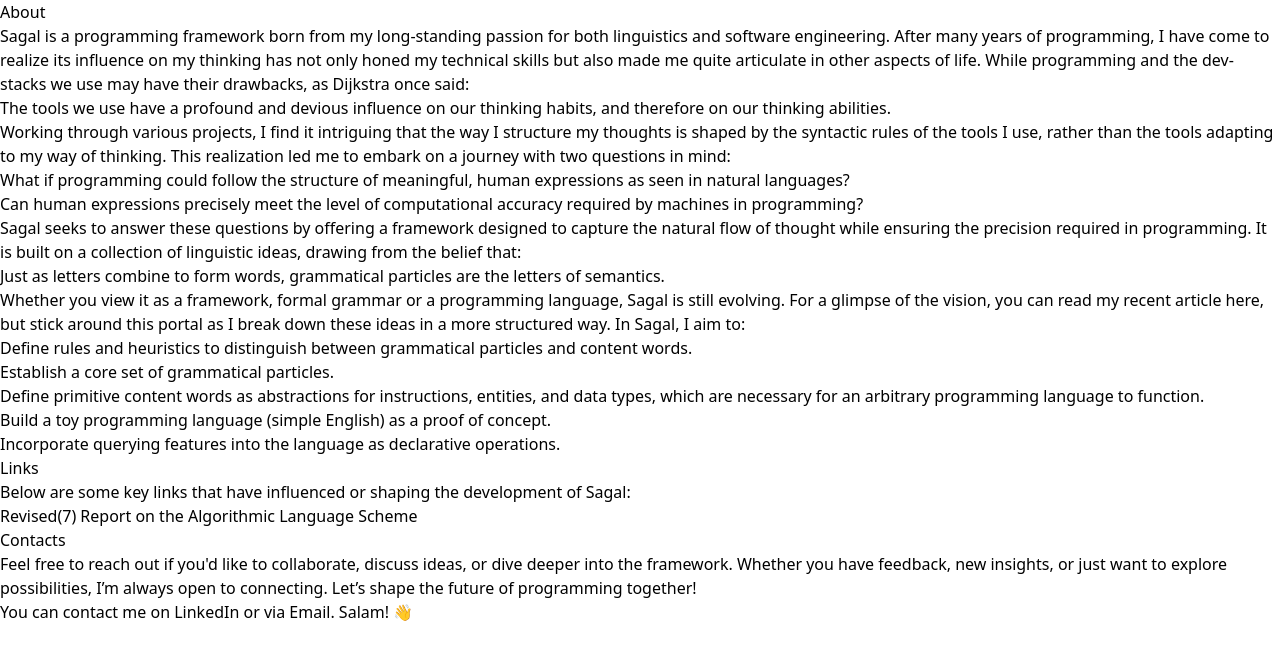
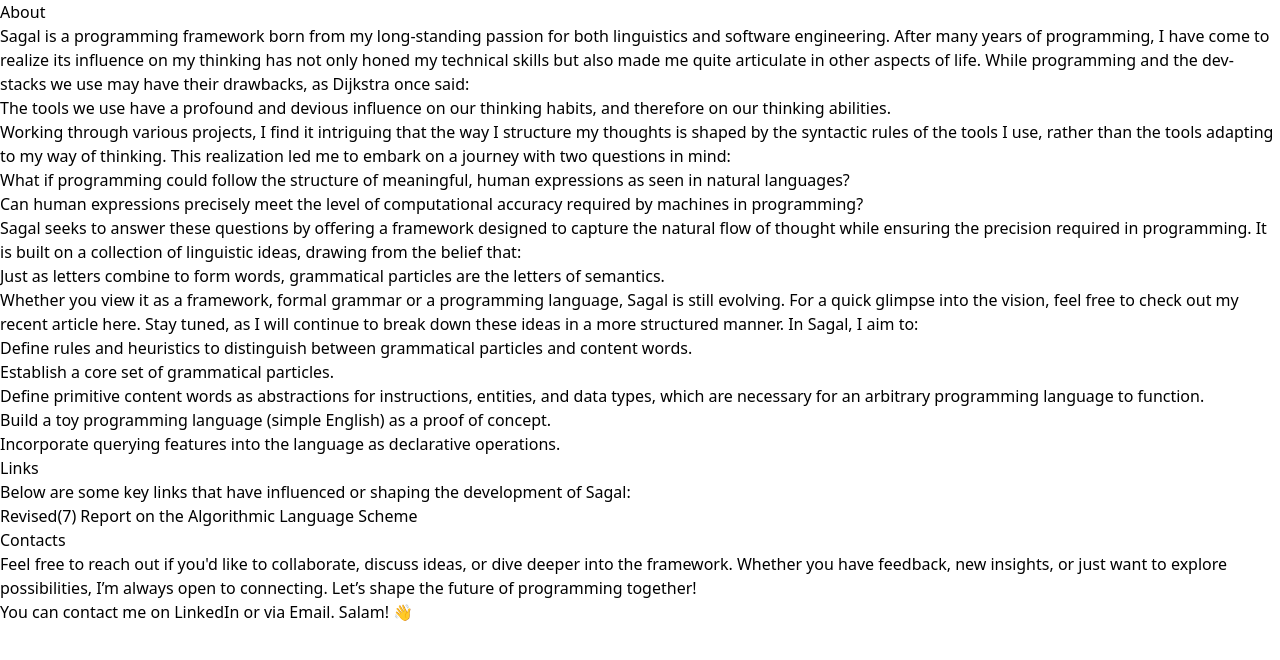
Before and after one commit to sagal-lang/pool, a Next.js app: page /about in a window 1280 px wide. Shown: the top 660 px of the page. Built offline with nearby package versions, Linux system fonts and the light colour scheme.

Commit message:
Update about.mdx

```diff
--- a/pages/about.mdx
+++ b/pages/about.mdx
@@ -14,7 +14,8 @@ It is built on a collection of linguistic ideas, drawing from the belief that:
 > Just as letters combine to form words, grammatical particles are the letters of semantics.
 
 Whether you view it as a framework, formal grammar or a programming language, Sagal is still evolving.
-For a glimpse of the vision, you can read my recent article [here](https://open.substack.com/pub/amoallim/p/the-grammar-of-code-a-framework-inspired?r=16dgo0&utm_campaign=post&utm_medium=web), but stick around this portal as I break down these ideas in a more structured way.
+For a quick glimpse into the vision, feel free to check out my recent article [here](https://open.substack.com/pub/amoallim/p/the-grammar-of-code-a-framework-inspired?r=16dgo0&utm_campaign=post&utm_medium=web).
+Stay tuned, as I will continue to break down these ideas in a more structured manner.
 In Sagal, I aim to:
 - Define rules and heuristics to distinguish between [grammatical particles](https://en.wikipedia.org/wiki/Grammatical_particle) and content words.
 - Establish a core set of grammatical particles.
```
